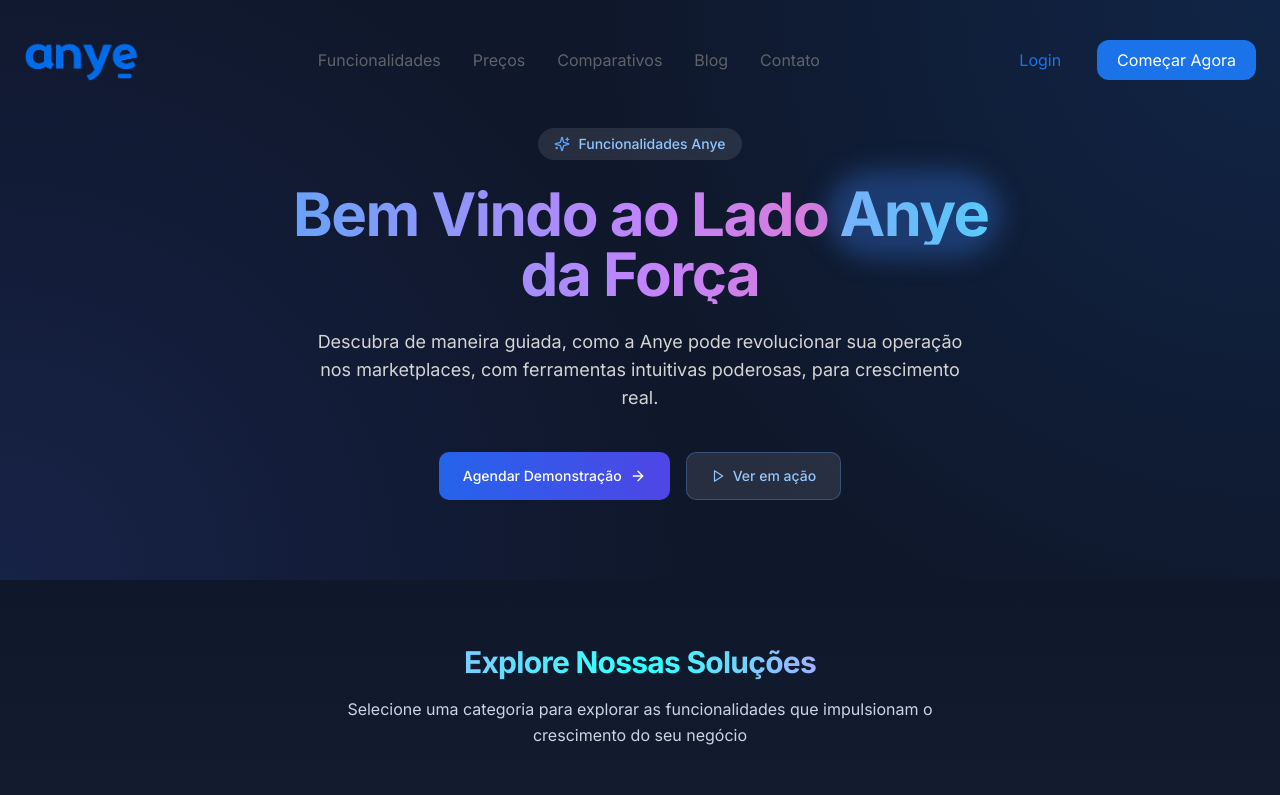
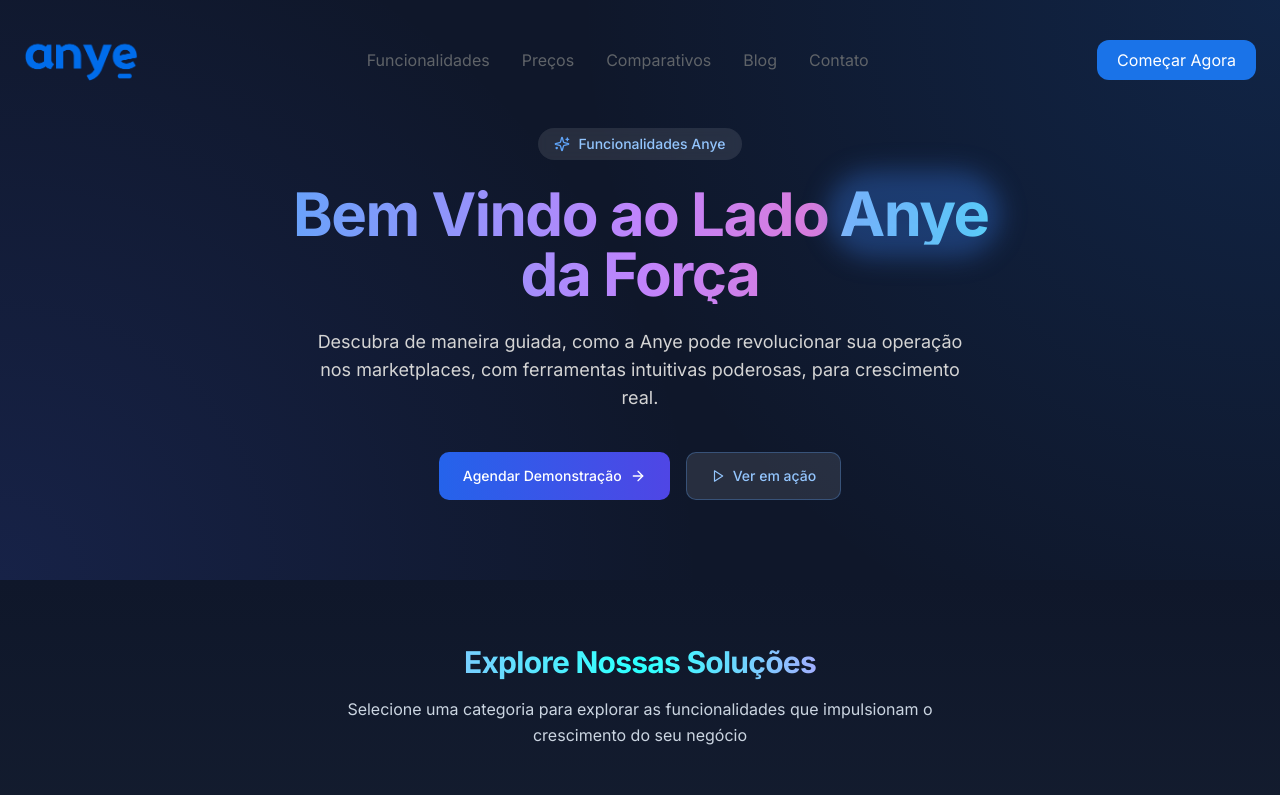
Before and after one commit to neon-ventura/dataflow-essence, a React (Vite) app: page /features in a window 1280 px wide. Shown: the top 795 px of the page. Built offline with nearby package versions, Linux system fonts and the light colour scheme.

Commit message:
Remove Login option from header
Removed the "Login" option from the header navigation in `src/components/Navbar.tsx`.

```diff
--- a/src/components/Navbar.tsx
+++ b/src/components/Navbar.tsx
@@ -1,7 +1,9 @@
+
 import React, { useState, useEffect } from 'react';
 import { Menu, X } from 'lucide-react';
 import { cn } from '@/lib/utils';
 import { Link } from 'react-router-dom';
+
 const Navbar = () => {
   const [isOpen, setIsOpen] = useState(false);
   const [isScrolled, setIsScrolled] = useState(false);
@@ -56,9 +58,6 @@ const Navbar = () => {
           </div>
 
           <div className="hidden md:flex items-center gap-4">
-            <a href="#login" className="px-5 py-2 rounded-lg text-primary-blue hover:text-primary-light transition-colors duration-300">
-              Login
-            </a>
             <a href="#signup" className="px-5 py-2 rounded-lg bg-primary-blue text-white hover:bg-primary-light transition-colors duration-300">
               Começar Agora
             </a>
@@ -81,9 +80,6 @@ const Navbar = () => {
                   {item.name}
                 </a>)}
             <div className="flex flex-col space-y-3 px-4 pt-4 border-t border-neutral-light">
-              <a href="#login" className="text-primary-blue hover:text-primary-light transition-colors py-2" onClick={() => setIsOpen(false)}>
-                Login
-              </a>
               <a href="#signup" className="bg-primary-blue text-white hover:bg-primary-light transition-colors py-2 px-4 rounded-lg text-center" onClick={() => setIsOpen(false)}>
                 Começar Agora
               </a>
```
